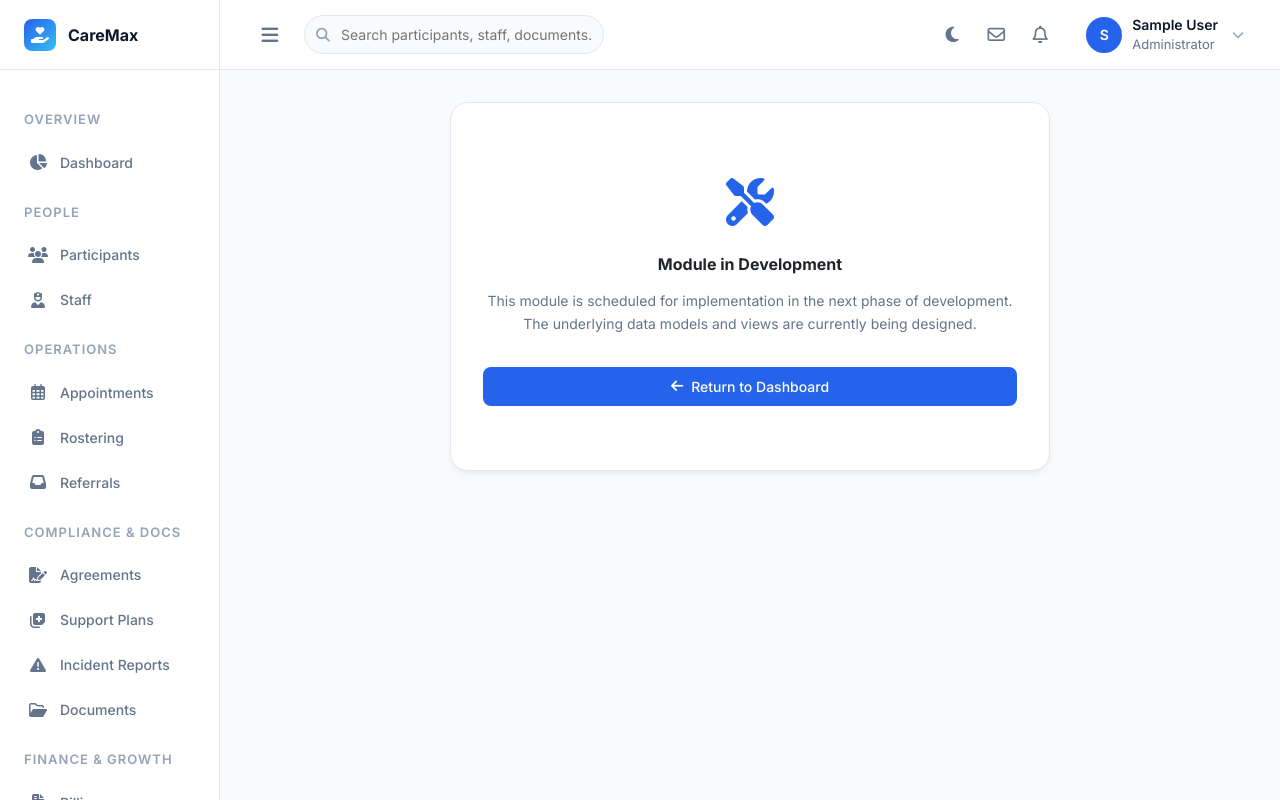
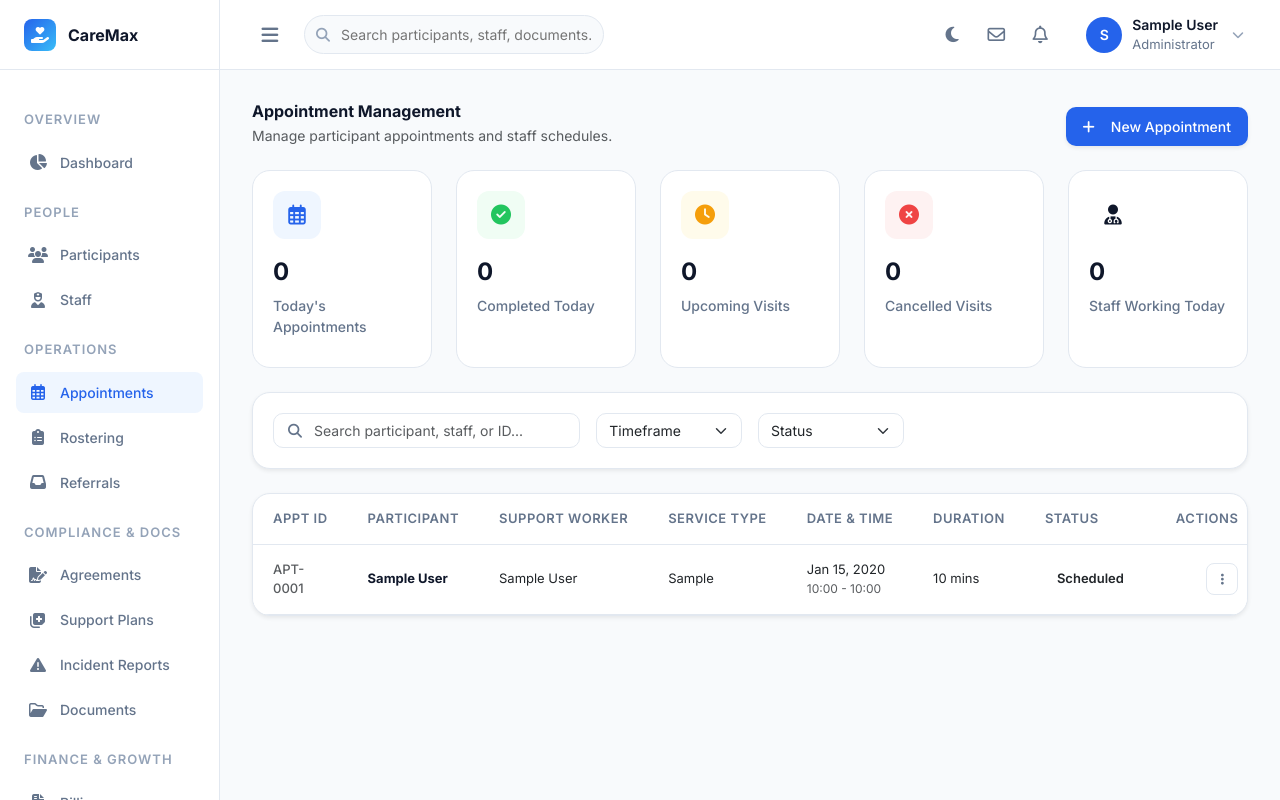
Before and after one commit to gangasagar12/caremax_disabiity, a Django app: page /dashboard/appointments/ in a window 1280 px wide. Run offline with Django 5.2, Linux system fonts and the light colour scheme; a user stored in the database is signed in; tables that the repository leaves empty hold one stand-in row (values such as "Sample post").

Commit message:
Add Premium Appointment Management Module and update workflow

```diff
--- a/dashboard/models.py
+++ b/dashboard/models.py
@@ -44,6 +44,11 @@ class Appointment(models.Model):
     start_time = models.TimeField()
     end_time = models.TimeField()
     service_type = models.CharField(max_length=100, default='Core Support')
+    duration_minutes = models.IntegerField(default=60)
+    recurring = models.CharField(max_length=20, choices=[('None', 'None'), ('Daily', 'Daily'), ('Weekly', 'Weekly'), ('Monthly', 'Monthly')], default='None')
+    special_instructions = models.TextField(blank=True, null=True)
+    medical_alerts = models.TextField(blank=True, null=True)
+    support_notes = models.TextField(blank=True, null=True)
     status = models.CharField(max_length=20, choices=STATUS_CHOICES, default='Scheduled')
     created_at = models.DateTimeField(auto_now_add=True)
 
--- a/dashboard/urls.py
+++ b/dashboard/urls.py
@@ -21,7 +21,8 @@ urlpatterns = [
     path('reviews/', views.AdminReviewVisitsView.as_view(), name='admin_review_visits'),
     path('coordinators/', views.PlaceholderView.as_view(template_name="dashboard/placeholder.html"), name='coordinators'),
     path('referrals/', views.PlaceholderView.as_view(template_name="dashboard/placeholder.html"), name='referrals'),
-    path('appointments/', views.PlaceholderView.as_view(template_name="dashboard/placeholder.html"), name='appointments'),
+    path('appointments/', views.AppointmentListView.as_view(), name='appointments'),
+    path('appointments/<int:pk>/', views.AppointmentDetailView.as_view(), name='appointment_detail'),
     path('roster/', views.PlaceholderView.as_view(template_name="dashboard/placeholder.html"), name='roster'),
     path('agreements/', views.PlaceholderView.as_view(template_name="dashboard/placeholder.html"), name='agreements'),
     path('plans/', views.PlaceholderView.as_view(template_name="dashboard/placeholder.html"), name='plans'),
--- a/dashboard/views.py
+++ b/dashboard/views.py
@@ -262,3 +262,42 @@ class AdminReviewVisitsView(LoginRequiredMixin, TemplateView):
         completed_visits = VisitRecord.objects.filter(appointment__status='Completed').order_by('-check_out_time')
         context['visits'] = completed_visits
         return context
+
+class AppointmentListView(LoginRequiredMixin, TemplateView):
+    template_name = "dashboard/appointments/list.html"
+
+    def get_context_data(self, **kwargs):
+        context = super().get_context_data(**kwargs)
+        now = timezone.now()
+        today = now.date()
+
+        appointments = Appointment.objects.all().order_by('date', 'start_time')
+
+        context['stats'] = {
+            'today': appointments.filter(date=today).count(),
+            'completed_today': appointments.filter(date=today, status='Completed').count(),
+            'upcoming': appointments.filter(date__gte=today, status__in=['Scheduled', 'In Progress']).count(),
+            'cancelled': appointments.filter(status='Cancelled').count(),
+            'staff_working': appointments.filter(date=today).values('staff').distinct().count(),
+        }
+
+        context['appointments'] = appointments
+        context['participants'] = Participant.objects.filter(status='Active')
+        context['staff_members'] = SupportWorker.objects.filter(status='Active')
+        return context
+
+class AppointmentDetailView(LoginRequiredMixin, TemplateView):
+    template_name = "dashboard/appointments/profile.html"
+
+    def get_context_data(self, **kwargs):
+        context = super().get_context_data(**kwargs)
+        pk = kwargs.get('pk')
+        appt = get_object_or_404(Appointment, pk=pk)
+        context['appointment'] = appt
+
+        try:
+            context['visit'] = appt.visit_record
+        except:
+            context['visit'] = None
+
+        return context
--- /dev/null
+++ b/templates/dashboard/appointments/list.html
@@ -0,0 +1,339 @@
+{% extends "dashboard/base_dashboard.html" %}
+{% load static %}
+
+{% block title %}Appointment Management - CareMax{% endblock %}
+
+{% block content %}
+<style>
+    .stat-card {
+        background-color: var(--bg-card);
+        border: 1px solid var(--border-color);
+        border-radius: 18px;
+        padding: 20px;
+        transition: transform 0.3s ease, box-shadow 0.3s ease;
+        height: 100%;
+        display: flex;
+        flex-direction: column;
+    }
+
+    .stat-card:hover {
+        transform: translateY(-5px);
+        box-shadow: var(--shadow-float);
+        border-color: var(--primary-light);
+    }
+
+    .stat-icon-wrapper {
+        width: 48px;
+        height: 48px;
+        border-radius: 12px;
+        display: flex;
+        align-items: center;
+        justify-content: center;
+        font-size: 20px;
+        margin-bottom: 15px;
+    }
+
+    .stat-value {
+        font-size: 24px;
+        font-weight: 700;
+        color: var(--text-main);
+        margin-bottom: 5px;
+    }
+
+    .stat-label {
+        font-size: 14px;
+        color: var(--text-muted);
+        font-weight: 500;
+        margin-bottom: 10px;
+    }
+
+    .filter-card {
+        background-color: var(--bg-card);
+        border: 1px solid var(--border-color);
+        border-radius: 18px;
+        padding: 20px;
+        margin-bottom: 24px;
+    }
+
+    .search-wrapper { position: relative; }
+    .search-wrapper .form-control {
+        padding-left: 40px; border-radius: 10px; border: 1px solid var(--border-color); font-size: 14px;
+    }
+    .search-wrapper i { position: absolute; left: 15px; top: 50%; transform: translateY(-50%); color: var(--text-muted); }
+
+    .form-select-custom { border-radius: 10px; border: 1px solid var(--border-color); font-size: 14px; }
+
+    .table-container {
+        background-color: var(--bg-card); border: 1px solid var(--border-color); border-radius: 18px; overflow: hidden;
+    }
+    .table-custom { margin-bottom: 0; color: var(--text-main); font-size: 13px; }
+    .table-custom thead th {
+        background-color: var(--bg-body); color: var(--text-muted); font-weight: 600; font-size: 13px;
+        text-transform: uppercase; letter-spacing: 0.5px; border-bottom: 1px solid var(--border-color);
+        padding: 15px 20px; white-space: nowrap;
+    }
+    .table-custom tbody td { padding: 15px 20px; vertical-align: middle; border-bottom: 1px solid var(--border-color); }
+    .table-custom tbody tr:hover { background-color: var(--bg-body); }
+
+    .status-badge { padding: 6px 12px; border-radius: 20px; font-size: 13px; font-weight: 600; display: inline-block; }
+    .status-Scheduled { background-color: var(--primary-light); color: var(--primary); }
+    .status-Completed { background-color: var(--success-light); color: var(--success); }
+    .status-In { background-color: var(--warning-light); color: var(--warning); } /* For In Progress */
+    .status-Cancelled { background-color: var(--danger-light); color: var(--danger); }
+
+    .action-btn {
+        width: 32px; height: 32px; border-radius: 8px; border: 1px solid var(--border-color);
+        background-color: var(--bg-card); color: var(--text-muted); display: flex; align-items: center;
+        justify-content: center; transition: all 0.2s; cursor: pointer; text-decoration: none;
+    }
+    .action-btn:hover { background-color: var(--primary-light); color: var(--primary); border-color: var(--primary-light); }
+
+    /* Modal Styling */
+    .modal-content { border-radius: 18px; border: none; overflow: hidden; }
+    .modal-header { border-bottom: 1px solid var(--border-color); background-color: var(--bg-card); }
+    .modal-footer { border-top: 1px solid var(--border-color); background-color: var(--bg-body); }
+    .form-label { font-size: 14px; font-weight: 500; color: var(--text-main); }
+</style>
+
+<div class="d-flex justify-content-between align-items-end mb-4">
+    <div>
+        <h1 class="fw-bold mb-1" style="font-size: 16px;">Appointment Management</h1>
+        <p class="text-muted mb-0" style="font-size: 14px;">Manage participant appointments and staff schedules.</p>
+    </div>
+    <div class="d-flex gap-2">
+        <button class="btn btn-primary shadow-sm" style="font-size: 14px; border-radius: 10px;" data-bs-toggle="modal" data-bs-target="#newAppointmentModal">
+            <i class="fas fa-plus me-2"></i> New Appointment
+        </button>
+    </div>
+</div>
+
+<div class="row g-4 mb-4">
+    <div class="col-12 col-md-4 col-xl">
+        <div class="stat-card">
+            <div class="stat-icon-wrapper" style="background-color: var(--primary-light); color: var(--primary);">
+                <i class="far fa-calendar-alt"></i>
+            </div>
+            <div class="stat-value">{{ stats.today }}</div>
+            <div class="stat-label">Today's Appointments</div>
+        </div>
+    </div>
+    <div class="col-12 col-md-4 col-xl">
+        <div class="stat-card">
+            <div class="stat-icon-wrapper" style="background-color: var(--success-light); color: var(--success);">
+                <i class="fas fa-check-circle"></i>
+            </div>
+            <div class="stat-value">{{ stats.completed_today }}</div>
+            <div class="stat-label">Completed Today</div>
+        </div>
+    </div>
+    <div class="col-12 col-md-4 col-xl">
+        <div class="stat-card">
+            <div class="stat-icon-wrapper" style="background-color: var(--warning-light); color: var(--warning);">
+                <i class="fas fa-clock"></i>
+            </div>
+            <div class="stat-value">{{ stats.upcoming }}</div>
+            <div class="stat-label">Upcoming Visits</div>
+        </div>
+    </div>
+    <div class="col-12 col-md-6 col-xl">
+        <div class="stat-card">
+            <div class="stat-icon-wrapper" style="background-color: var(--danger-light); color: var(--danger);">
+                <i class="fas fa-times-circle"></i>
+            </div>
+            <div class="stat-value">{{ stats.cancelled }}</div>
+            <div class="stat-label">Cancelled Visits</div>
+        </div>
+    </div>
+    <div class="col-12 col-md-6 col-xl">
+        <div class="stat-card">
+            <div class="stat-icon-wrapper" style="background-color: var(--info-light); color: var(--info);">
+                <i class="fas fa-user-md"></i>
+            </div>
+            <div class="stat-value">{{ stats.staff_working }}</div>
+            <div class="stat-label">Staff Working Today</div>
+        </div>
+    </div>
+</div>
+
+<div class="filter-card shadow-sm">
+    <div class="row g-3">
+        <div class="col-12 col-lg-4">
+            <div class="search-wrapper">
+                <i class="fas fa-search"></i>
+                <input type="text" class="form-control" style="font-size: 14px;" placeholder="Search participant, staff, or ID...">
+            </div>
+        </div>
+        <div class="col-12 col-md-4 col-lg-2">
+            <select class="form-select form-select-custom" style="font-size: 14px;">
+                <option selected>Timeframe</option>
+                <option value="today">Today</option>
+                <option value="this_week">This Week</option>
+                <option value="upcoming">Upcoming</option>
+            </select>
+        </div>
+        <div class="col-12 col-md-4 col-lg-2">
+            <select class="form-select form-select-custom" style="font-size: 14px;">
+                <option selected>Status</option>
+                <option value="Scheduled">Scheduled</option>
+                <option value="In Progress">In Progress</option>
+                <option value="Completed">Completed</option>
+                <option value="Cancelled">Cancelled</option>
+            </select>
+        </div>
+    </div>
+</div>
+
+<div class="table-container shadow-sm mb-4">
+    <div class="table-responsive">
+        <table class="table table-custom table-hover">
+            <thead>
+                <tr>
+                    <th>Appt ID</th>
+                    <th>Participant</th>
+                    <th>Support Worker</th>
+                    <th>Service Type</th>
+                    <th>Date & Time</th>
+                    <th>Duration</th>
+                    <th>Status</th>
+                    <th class="text-end">Actions</th>
+                </tr>
+            </thead>
+            <tbody>
+                {% for appt in appointments %}
+                <tr>
+                    <td class="fw-medium text-muted">APT-{{ appt.pk|stringformat:"04d" }}</td>
+                    <td>
+                        <div class="fw-bold" style="color: var(--text-main);">{{ appt.participant }}</div>
+                    </td>
+                    <td>{{ appt.staff.user.get_full_name }}</td>
+                    <td>{{ appt.service_type }}</td>
+                    <td>
+                        <div>{{ appt.date|date:"M d, Y" }}</div>
+                        <div class="text-muted" style="font-size: 12px;">{{ appt.start_time|time:"H:i" }} - {{ appt.end_time|time:"H:i" }}</div>
+                    </td>
+                    <td>{{ appt.duration_minutes }} mins</td>
+                    <td>
+                        <span class="status-badge status-{{ appt.status|slice:':2' }}">{{ appt.status }}</span>
+                    </td>
+                    <td class="text-end">
+                        <div class="dropdown d-inline-block">
+                            <button class="action-btn" type="button" data-bs-toggle="dropdown" aria-expanded="false">
+                                <i class="fas fa-ellipsis-v"></i>
+                            </button>
+                            <ul class="dropdown-menu dropdown-menu-end shadow-sm" style="border: 1px solid var(--border-color); background-color: var(--bg-card);">
+                                <li><a class="dropdown-item" href="{% url 'dashboard:appointment_detail' pk=appt.pk %}" style="font-size: 14px;"><i class="fas fa-eye me-2 text-primary"></i> View Details</a></li>
+                                <li><a class="dropdown-item" href="#" style="font-size: 14px;"><i class="fas fa-pencil-alt me-2 text-warning"></i> Edit</a></li>
+                                <li><a class="dropdown-item" href="#" style="font-size: 14px;"><i class="fas fa-calendar-alt me-2 text-info"></i> Reschedule</a></li>
+                                <li><hr class="dropdown-divider"></li>
+                                {% if appt.status != 'Completed' and appt.status != 'Cancelled' %}
+                                <li><a class="dropdown-item text-success" href="#" style="font-size: 14px;"><i class="fas fa-check me-2"></i> Mark Completed</a></li>
+                                <li><a class="dropdown-item text-danger" href="#" style="font-size: 14px;"><i class="fas fa-times me-2"></i> Cancel Appointment</a></li>
+                                {% endif %}
+                            </ul>
+                        </div>
+                    </td>
+                </tr>
+                {% empty %}
+                <tr>
+                    <td colspan="8" class="text-center py-5 text-muted">
+                        No appointments found.
+                    </td>
+                </tr>
+                {% endfor %}
+            </tbody>
+        </table>
+    </div>
+</div>
+
+<!-- New Appointment Modal -->
+<div class="modal fade" id="newAppointmentModal" tabindex="-1" aria-hidden="true">
+    <div class="modal-dialog modal-lg modal-dialog-centered">
+        <div class="modal-content">
+            <div class="modal-header px-4 py-3">
+                <h5 class="modal-title fw-bold" style="font-size: 16px;">Create New Appointment</h5>
+                <button type="button" class="btn-close" data-bs-dismiss="modal" aria-label="Close"></button>
+            </div>
+            <div class="modal-body p-4 bg-body">
+                <form>
+                    <div class="row g-4">
+                        <div class="col-md-6">
+                            <label class="form-label">Participant</label>
+                            <select class="form-select" style="font-size: 14px;">
+                                <option selected disabled>Select Participant...</option>
+                                {% for p in participants %}
+                                <option value="{{ p.pk }}">{{ p }} (ID: {{ p.ndis_number|default:"N/A" }})</option>
+                                {% endfor %}
+                            </select>
+                        </div>
+                        <div class="col-md-6">
+                            <label class="form-label">Assign Support Worker</label>
+                            <select class="form-select" style="font-size: 14px;">
+                                <option selected disabled>Select Staff...</option>
+                                {% for s in staff_members %}
+                                <option value="{{ s.pk }}">{{ s.user.get_full_name }}</option>
+                                {% endfor %}
+                            </select>
+                        </div>
+                        <div class="col-md-6">
+                            <label class="form-label">Service Type</label>
+                            <select class="form-select" style="font-size: 14px;">
+                                <option>Personal Care</option>
+                                <option>Community Access</option>
+                                <option>Household Tasks</option>
+                                <option>Daily Living</option>
+                                <option>Transport Assistance</option>
+                                <option>Medication Support</option>
+                                <option>Therapy Support</option>
+                                <option>Other</option>
+                            </select>
+                        </div>
+                        <div class="col-md-6">
+                            <label class="form-label">Recurring</label>
+                            <select class="form-select" style="font-size: 14px;">
+                                <option value="None">None</option>
+                                <option value="Daily">Daily</option>
+                                <option value="Weekly">Weekly</option>
+                                <option value="Monthly">Monthly</option>
+                            </select>
+                        </div>
+
+                        <div class="col-12 mt-4"><h6 class="fw-bold mb-0" style="font-size: 14px;">Schedule</h6></div>
+
+                        <div class="col-md-4">
+                            <label class="form-label">Date</label>
+                            <input type="date" class="form-control" style="font-size: 14px;">
+                        </div>
+                        <div class="col-md-4">
+                            <label class="form-label">Start Time</label>
+                            <input type="time" class="form-control" style="font-size: 14px;">
+                        </div>
+                        <div class="col-md-4">
+                            <label class="form-label">Duration (mins)</label>
+                            <input type="number" class="form-control" style="font-size: 14px;" value="60">
+                        </div>
+
+                        <div class="col-12 mt-4"><h6 class="fw-bold mb-0" style="font-size: 14px;">Notes</h6></div>
+
+                        <div class="col-md-6">
+                            <label class="form-label">Medical Alerts</label>
+                            <textarea class="form-control" rows="2" style="font-size: 14px;" placeholder="Any alerts staff should know..."></textarea>
+                        </div>
+                        <div class="col-md-6">
+                            <label class="form-label">Special Instructions</label>
+                            <textarea class="form-control" rows="2" style="font-size: 14px;" placeholder="Entry codes, parking, etc..."></textarea>
+                        </div>
+                        <div class="col-12">
+                            <label class="form-label">Support Notes</label>
+                            <textarea class="form-control" rows="2" style="font-size: 14px;" placeholder="Detailed support requirements for this visit..."></textarea>
+                        </div>
+                    </div>
+                </form>
+            </div>
+            <div class="modal-footer px-4 py-3">
+                <button type="button" class="btn btn-outline-secondary" data-bs-dismiss="modal" style="font-size: 14px; border-radius: 10px;">Cancel</button>
+                <button type="button" class="btn btn-primary shadow-sm" data-bs-dismiss="modal" style="font-size: 14px; border-radius: 10px;">Save Appointment <i class="fas fa-check ms-2"></i></button>
+            </div>
+        </div>
+    </div>
+</div>
+{% endblock %}
--- a/templates/dashboard/base_dashboard.html
+++ b/templates/dashboard/base_dashboard.html
@@ -446,7 +446,7 @@
 
 
                 <div class="menu-label">Operations</div>
-                <a href="{% url 'dashboard:appointments' %}" class="menu-item">
+                <a href="{% url 'dashboard:appointments' %}" class="menu-item {% if request.resolver_match.url_name == 'appointments' or request.resolver_match.url_name == 'appointment_detail' %}active{% endif %}">
                     <i class="far fa-calendar-alt"></i> <span>Appointments</span>
                 </a>
                 <a href="{% url 'dashboard:roster' %}" class="menu-item">
```
Also changed, not shown: templates/dashboard/appointments/profile.html (added, +264 -0 lines), dashboard/migrations/0002_appointment_duration_minutes_and_more.py (added).
